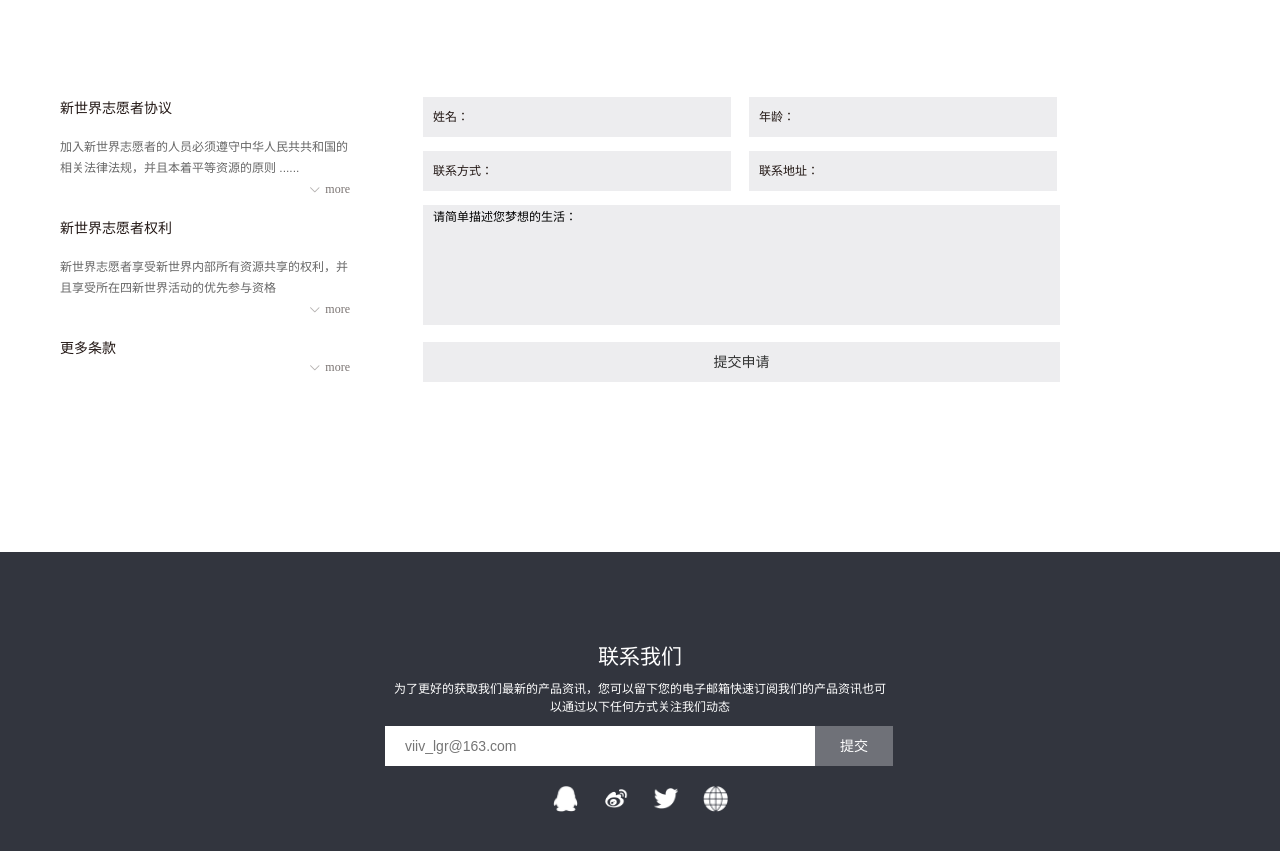
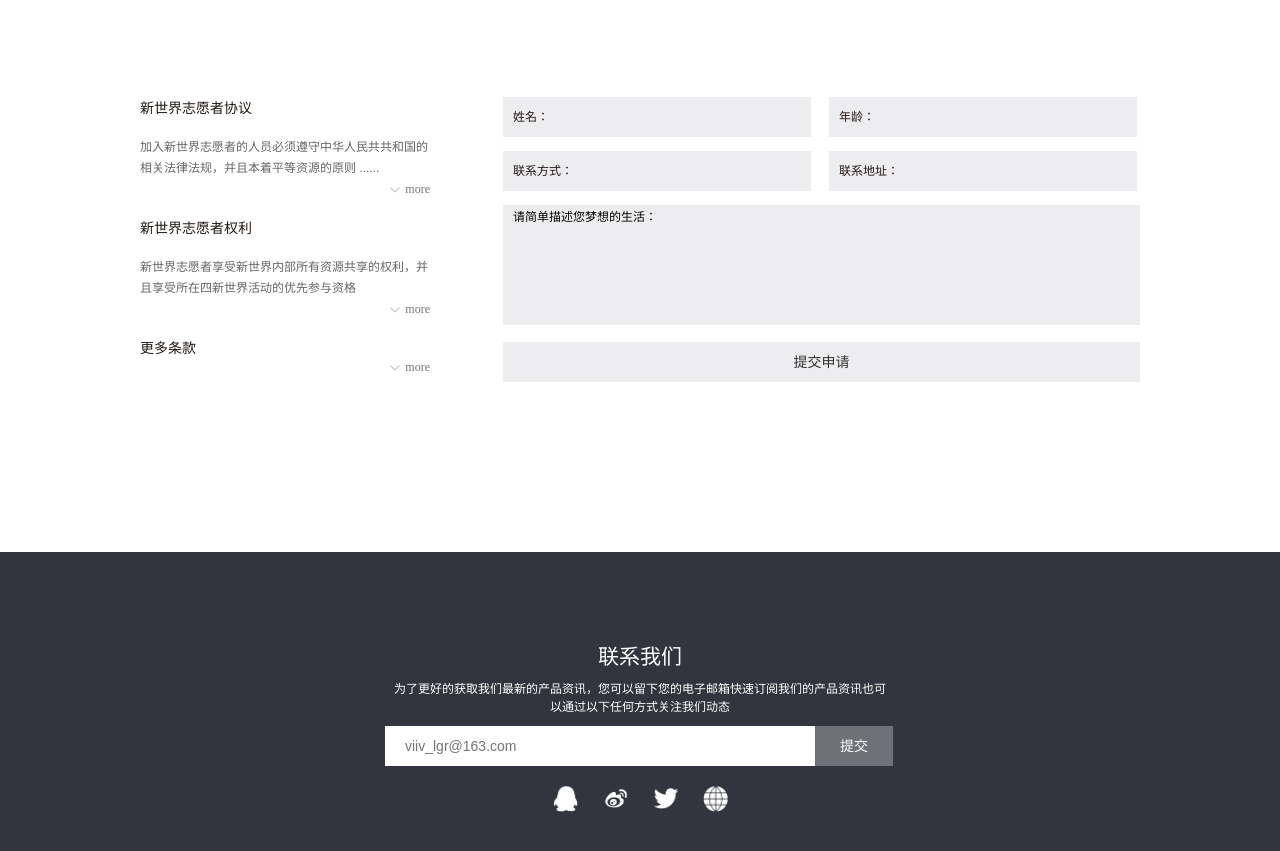
Before and after one commit to viivLgr/baiduTest, a plain HTML site: page html+css/task_07/index.html in a window 1280 px wide. Shown: the part 3659-4510 px from the top of the page. Drawn offline with Linux system fonts and the light colour scheme.

Commit message:
commit
html+css: task07 修正有一处没有居中

```diff
--- a/html+css/task_07/index.html
+++ b/html+css/task_07/index.html
@@ -107,6 +107,7 @@
 		.volunteer-wrap .volunteer-title h2{color: #323333; font-size: 20px; position: relative;}
 		.volunteer-wrap .volunteer-title h2:after{content: '';position: absolute; width: 50px; height: 2px; background: #e74f4d; left: 50%; margin-left: -25px; top: 40px;}
 		.volunteer-wrap .volunteer-title p{ padding-top: 40px; line-height: 18px; font-size: 12px; color: #aaaaaa; }
+		.volunteer-wrap .volunteer-info{width: 1000px; margin: 0 auto;}
 		.volunteer-wrap .volunteer-info .volunteer-intro{ float: left; width: 290px; margin-right: 73px; }
 		.volunteer-wrap .volunteer-info .volunteer-intro li{ padding-bottom: 38px;}
 		.volunteer-wrap .volunteer-info .volunteer-intro li:last-child{ padding-bottom: 0;}
```
